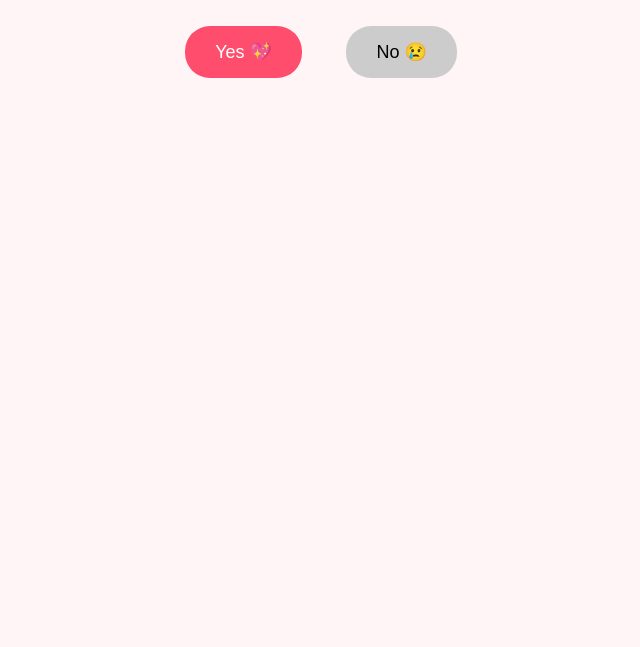
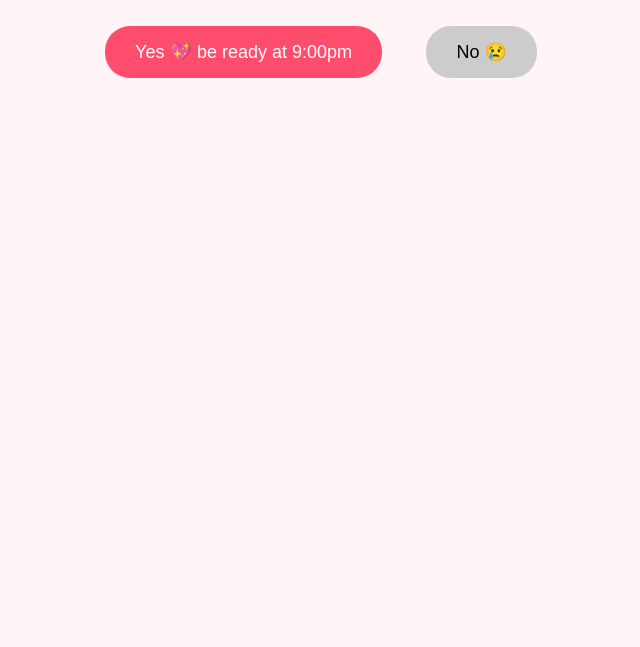
Before and after one commit to natalysalameh-bot/valentine-for-her, a plain HTML site: page index.html in a window 1280 px wide. Shown: the part 153-800 px from the top of the page, without its empty margins (319-959 px from the left). Drawn offline with Linux system fonts and the light colour scheme.

Commit message:
Update index.html

```diff
--- a/index.html
+++ b/index.html
@@ -50,7 +50,7 @@ button {
 
 <h1>Natooo will you be my Valentine? ❤️</h1>
 
-<button id="yes">Yes 💖</button>
+<button id="yes">Yes 💖 be ready at 9:00pm</button>
 <button id="no">No 😢</button>
 
 <script>
```
